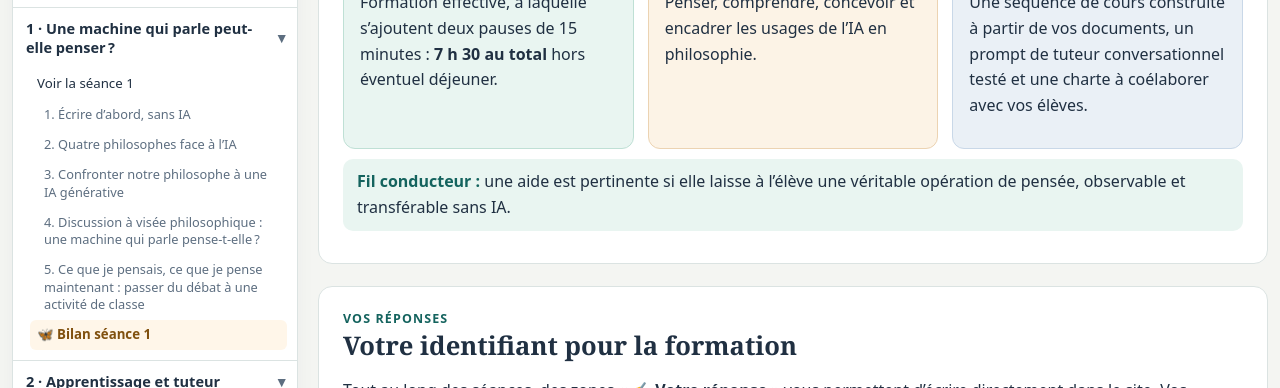
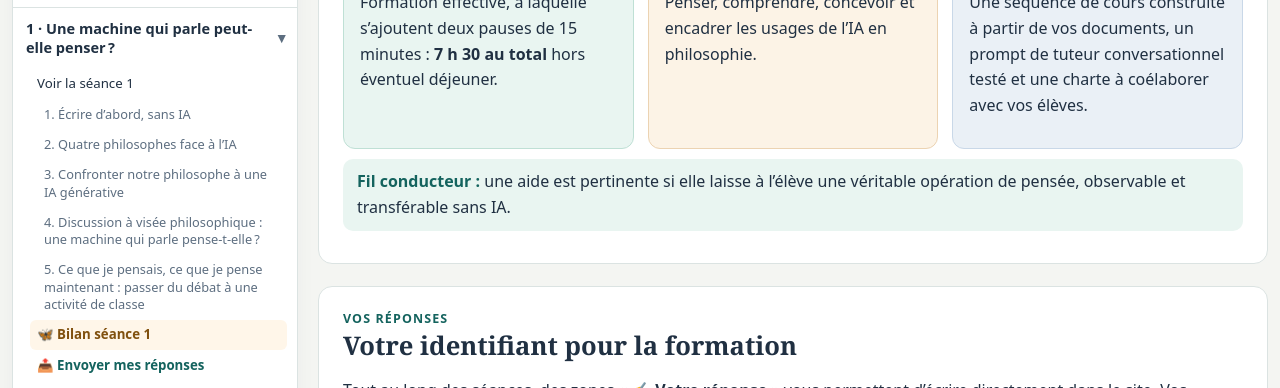
Before and after one commit to xseorkly/philosophie-ia, a plain HTML site: page light.html in a window 1280 px wide. Shown: the part 537-925 px from the top of the page. Drawn offline with Linux system fonts and the light colour scheme.

Commit message:
Lien « Envoyer mes réponses » dans le sommaire de chaque séance
Co-Authored-By: Claude Opus 5.5 <noreply@anthropic.com>
Claude-Session: https://claude.ai/code/session_01L77HxxevFbcYxxtR2qoEjg

```diff
--- a/light.html
+++ b/light.html
@@ -111,6 +111,7 @@ footer .synth textarea{width:100%;font:inherit;font-size:.85rem;border:1px solid
 .answer-state{display:block;color:#5e6b77;font-size:.8rem;min-height:1em;margin-top:2px}
 .send-box{margin:22px 0 4px;padding:14px 16px;border-radius:12px;background:#e9f5f1;border:1px solid #bfdcd4}
 .send-box p{margin:4px 0}
+.nav-send{font-weight:700;color:var(--teal)!important}
 main .btn,footer .btn{background:var(--teal);color:#fff;border:1.5px solid var(--teal)}
 main .btn.ghost,footer .btn.ghost{background:#fff;color:var(--teal);border:1.5px solid var(--teal)}
 .send-status{font-weight:600;color:#12615b}
@@ -294,7 +295,7 @@ section.session-block{padding:0!important;overflow:visible}
 <a class="nav-activity" href="#s2b-a2" title="2. Remplir le générateur HTML de prompt">2. Remplir le générateur HTML de prompt</a>
 <a class="nav-activity" href="#s2b-a3" title="3. Activer le tuteur dans l’IA de votre choix">3. Activer le tuteur dans l’IA de votre choix</a>
 <a class="nav-activity" href="#s2b-a4" title="4. Tester trois nouveaux comportements d’élève">4. Tester trois nouveaux comportements d’élève</a>
-<a class="nav-activity" href="#s2b-a5" title="5. Améliorer les instructions et vérifier le partage">5. Améliorer les instructions et vérifier le partage</a>
+<a class="nav-activity" href="#s2b-a5" title="5. Améliorer les instructions">5. Améliorer les instructions</a>
 <a class="nav-activity" href="#s2b-a6" title="6. Présenter le tuteur et son effet sur l’apprentissage">6. Présenter le tuteur et son effet sur l’apprentissage</a>
     <a class="nav-bilan" href="#bilan-s2b">🦋 Bilan partie 2</a>
     <a href="generateur-tuteur-chatgpt.html" target="_blank" rel="noopener">Générateur de tuteur</a>
@@ -1333,10 +1334,12 @@ Q.forEach(q=>{
 const SEND_AT={S1:'#session-toggle-s1 > .session-body',S2:'#session-toggle-s2 > .session-body',S3:'#session-toggle-s3 > .session-body',S4:'#session-toggle-s4 > .session-body',S5:'#session-toggle-s5 > .session-body',FIN:'#cloture .cloture-send'};
 Object.entries(SEND_AT).forEach(([s,sel])=>{
  const host=$(sel);if(!host)return;
- const box=document.createElement('div');box.className='send-box';box.dataset.seance=s;
+ const box=document.createElement('div');box.className='send-box';box.dataset.seance=s;box.id='envoi-'+s;
  box.innerHTML='<p><b>Fin de '+(s==='FIN'?'la formation':'la séance')+' :</b> envoyez vos réponses au formateur. <span class="send-count"></span></p><p class="send-who">Envoi au nom de : <b class="who-name"></b> · <a href="#identite">modifier</a></p><p class="send-actions"><button type="button" class="btn send-btn">Envoyer mes réponses '+(s==='FIN'?'de clôture':'de la séance')+'</button> <button type="button" class="btn ghost small copy-mine">Copier mes réponses</button></p><p class="send-status" role="status" aria-live="polite"></p>';
  host.appendChild(box);
  box.querySelector('.send-btn').addEventListener('click',()=>send(s,box));
+ const sub=document.querySelector('.nav-group[data-session="'+s.toLowerCase()+'"] > .nav-sub');
+ if(sub){const a=document.createElement('a');a.className='nav-send';a.href='#envoi-'+s;a.textContent='📤 Envoyer mes réponses';sub.appendChild(a)}
  box.querySelector('.copy-mine').addEventListener('click',()=>copyText(mine(s),'Vos réponses sont copiées'));
  refresh(s);
 });
```
